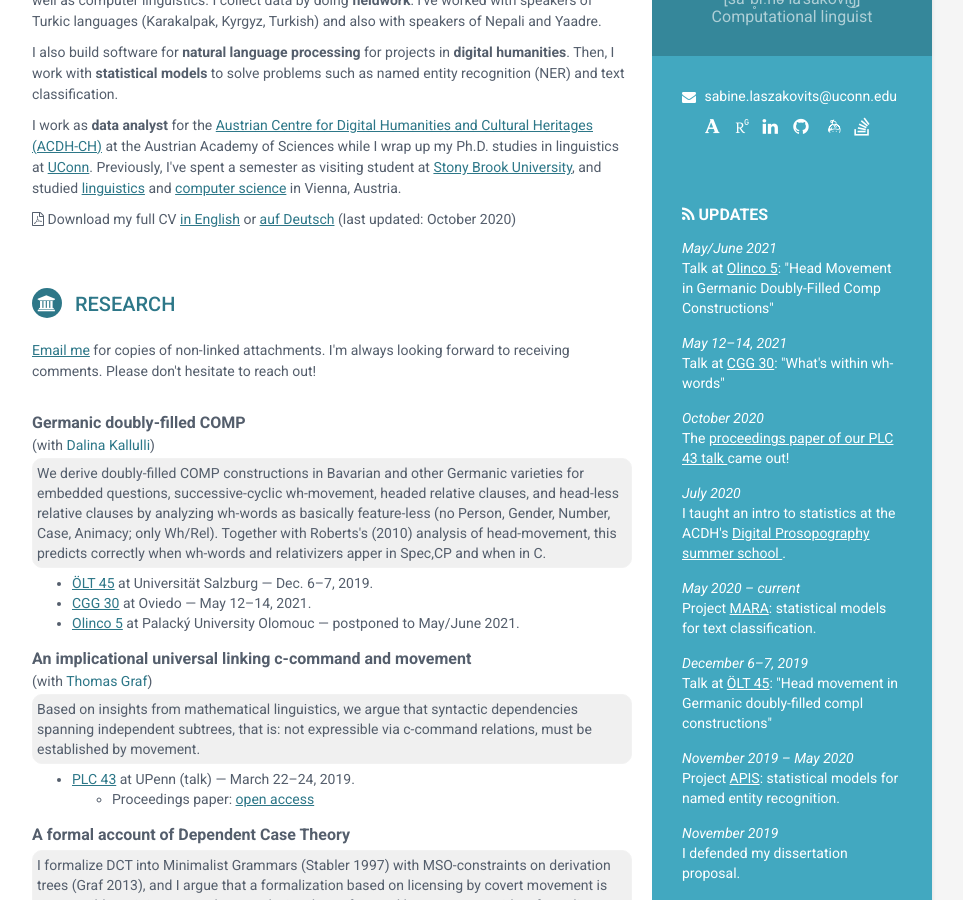
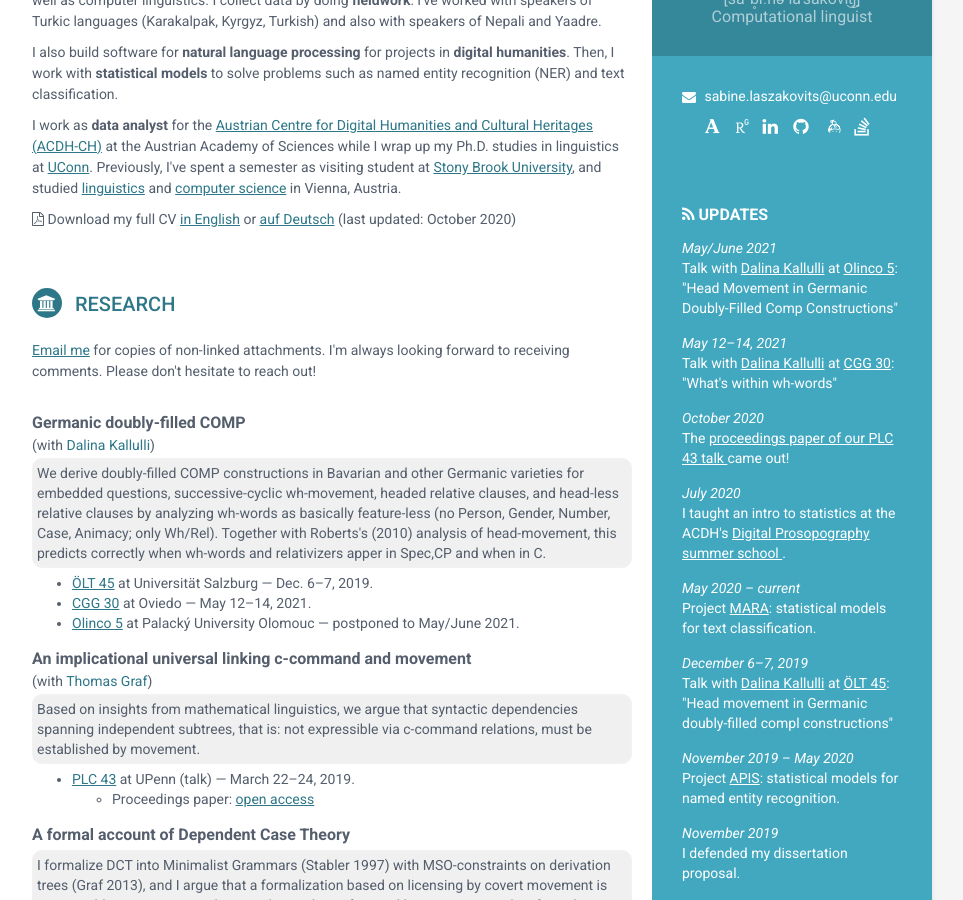
Before and after one commit to laszabine/laszabine.github.io, a Jekyll site: the page built from index.html, in a window 1280 px wide and 900 px high, scrolled down 265 px. Shown: the whole window, without its empty margins (188-1151 px from the left). Built offline with Jekyll 4.4.1, drawn with Linux system fonts in a browser that asks for light colours.

Commit message:
added Dalina as co-author to updates timeline

```diff
--- a/_includes/updates.html
+++ b/_includes/updates.html
@@ -8,6 +8,7 @@
     <div class="when">May/June 2021</div>
     <div class="details">
       Talk
+        with <a href="{{site.dalinakallulli}}" target="_blank">Dalina Kallulli</a>
         at <a href="http://olinco.upol.cz/" target="_blank">Olinco 5</a>:
         &quot;Head Movement in Germanic Doubly-Filled Comp Constructions&quot;
     </div>
@@ -17,6 +18,7 @@
     <div class="when">May 12&ndash;14, 2021</div>
     <div class="details">
       Talk
+        with <a href="{{site.dalinakallulli}}" target="_blank">Dalina Kallulli</a>
         at <a href="https://30cggovd.wixsite.com/30cggovd" target="_blank">CGG 30</a>:
         &quot;What's within wh-words&quot;
     </div>
@@ -56,6 +58,7 @@
     <div class="when">December 6&ndash;7, 2019</div>
     <div class="details">
       Talk
+        with <a href="{{site.dalinakallulli}}" target="_blank">Dalina Kallulli</a>
         at <a href="https://oelt2019.wixsite.com/oelt2019" target="_blank">ÖLT 45</a>:
         &quot;Head movement in Germanic doubly-filled compl constructions&quot;
     </div>
```
